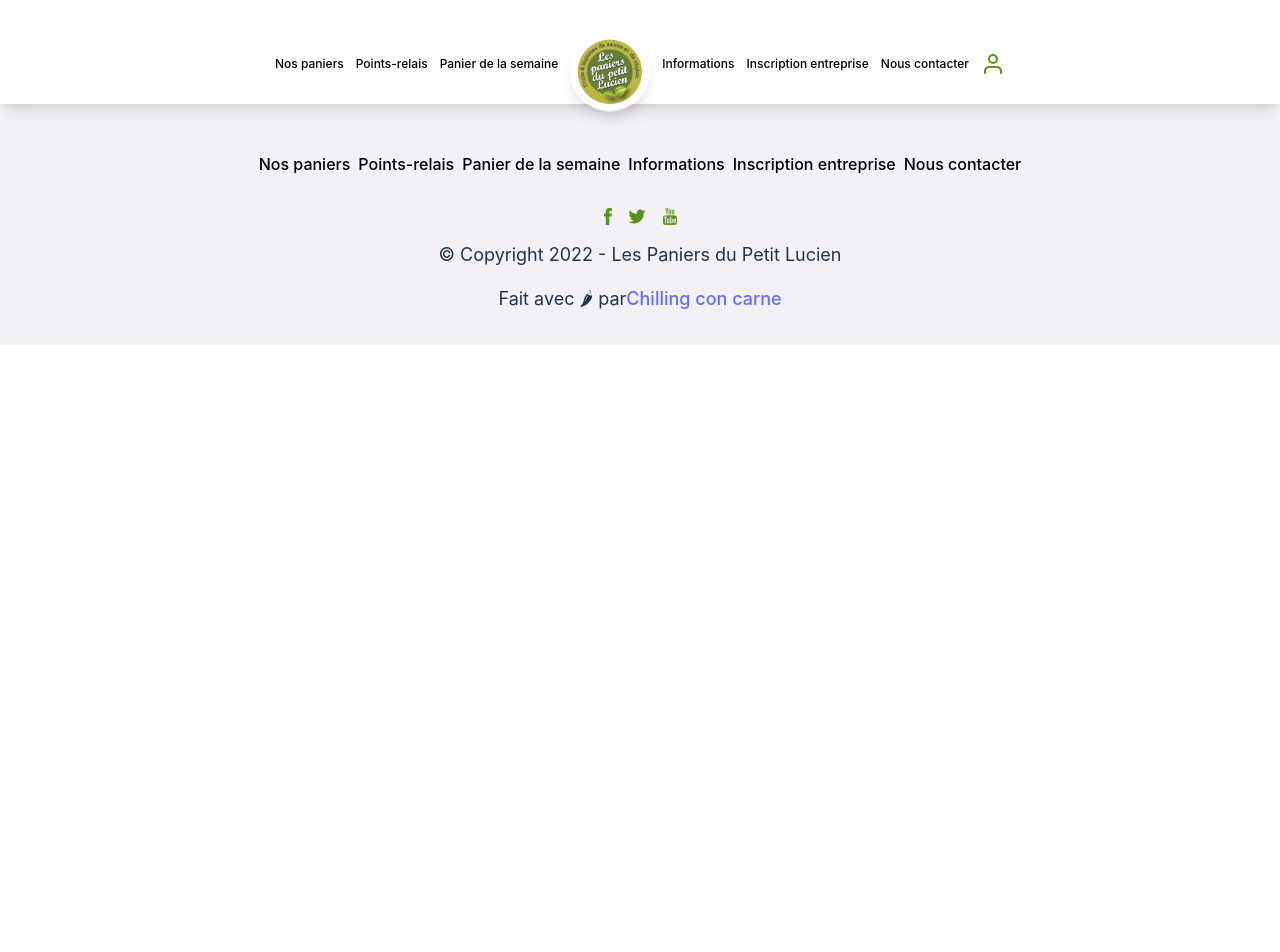
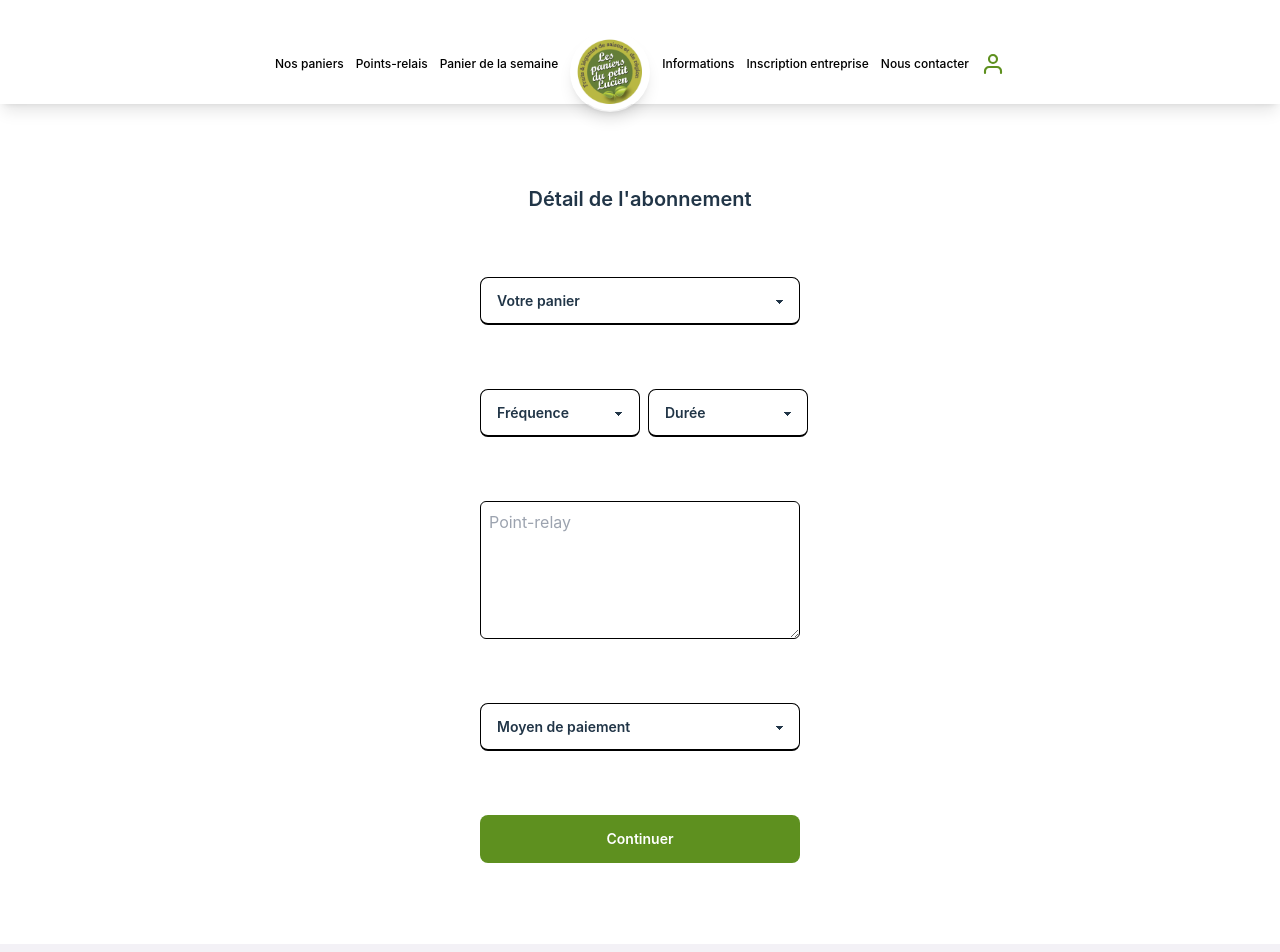
Before and after one commit to chilling-con-carne/lpdpl, a Vue app: page /#/commande/details in a window 1280 px wide. Shown: the top 952 px of the page. Before the commit the page ends 800 px from the top, so only its background shows below. Built offline with nearby package versions, Linux system fonts and the light colour scheme.

Commit message:
feat: made 2 of the 3 order pages

```diff
--- a/src/components/TheFooter.vue
+++ b/src/components/TheFooter.vue
@@ -2,28 +2,46 @@
   <footer class="w-screen bg-[#F3F1F6]">
     <div class="flex flex-col gap-4 py-8">
       <div class="flex flex-col md:flex-row gap-2 justify-center items-start p-4">
-                <router-link class="text-black hover:text-green-500" to="/">Nos paniers</router-link>
-                <router-link class="text-black hover:text-green-500" to="/points-relais">Points-relais</router-link>
-                <router-link class="text-black hover:text-green-500" to="/weekly-basket">Panier de la semaine</router-link>
-                <router-link class="text-black hover:text-green-500" to="/infos">Informations</router-link>
-                <router-link class="text-black hover:text-green-500" to="/company-signup">Inscription entreprise</router-link>
-                <router-link class="text-black hover:text-green-500" to="/contact">Nous contacter</router-link>
+        <router-link class="text-black hover:text-green-500" to="/"
+          >Nos paniers</router-link
+        >
+        <router-link class="text-black hover:text-green-500" to="/points-relais"
+          >Points-relais</router-link
+        >
+        <router-link class="text-black hover:text-green-500" to="/weekly-basket"
+          >Panier de la semaine</router-link
+        >
+        <router-link class="text-black hover:text-green-500" to="/infos"
+          >Informations</router-link
+        >
+        <router-link class="text-black hover:text-green-500" to="/company-signup"
+          >Inscription entreprise</router-link
+        >
+        <router-link class="text-black hover:text-green-500" to="/contact"
+          >Nous contacter</router-link
+        >
       </div>
       <div class="flex gap-4 justify-center">
-                <img :src="Facebook" alt="facebook's logo">
-                <img :src="Twitter" alt="twitter's logo">
-                <img :src="Youtube" alt="youtube's logo">
+        <img :src="Facebook" alt="facebook's logo" />
+        <img :src="Twitter" alt="twitter's logo" />
+        <img :src="Youtube" alt="youtube's logo" />
       </div>
-            <p class="text-xs md:text-lg flex justify-center">© Copyright 2022 - Les Paniers du Petit Lucien</p>
-            <p class="text-xs md:text-lg flex justify-center">Fait avec 🌶 par <a href="https://www.chillingconcarne.co"> Chilling con carne</a></p>
+      <p class="text-xs md:text-lg flex justify-center">
+        © Copyright 2022 - Les Paniers du Petit Lucien
+      </p>
+      <p class="text-xs md:text-lg flex justify-center">
+        Fait avec 🌶 par &nbsp;<a href="https://www.chillingconcarne.co">
+          Chilling con carne</a
+        >
+      </p>
     </div>
   </footer>
 </template>
 
 <script setup lang="ts">
-import Facebook from '../assets/links/facebook.svg';
-import Twitter from '../assets/links/twitter.svg';
-import Youtube from '../assets/links/youtube.svg';
+import Facebook from "../assets/links/facebook.svg";
+import Twitter from "../assets/links/twitter.svg";
+import Youtube from "../assets/links/youtube.svg";
 </script>
 
 <style scoped></style>
--- a/src/components/TheNavbar.vue
+++ b/src/components/TheNavbar.vue
@@ -36,10 +36,10 @@
         :src="Logo"
         alt="Logo des paniers du petit Lucien"
       />
-      <router-link class="text-black hover:text-green-500" to="/infos"
+      <router-link class="text-black hover:text-green-500" to="/informations"
         >Informations</router-link
       >
-      <router-link class="text-black hover:text-green-500" to="/company-signup"
+      <router-link class="text-black hover:text-green-500" to="/entreprises"
         >Inscription entreprise</router-link
       >
       <router-link class="text-black hover:text-green-500" to="/contact"
--- a/src/components/shared/Input.vue
+++ b/src/components/shared/Input.vue
@@ -2,18 +2,25 @@
   <input
     :type="props.type"
     :class="'border-b border-solid border-gray-600 pb-1 ' + props.class"
-    v-model="props.model"
+    :value="props.model"
     :placeholder="props.placeholder"
+    @input="updateValue"
   />
 </template>
 
 <script setup lang="ts">
+const emit = defineEmits(["update:modelValue"]);
+
 let props = defineProps<{
   type: string;
   class?: string;
   model: any;
   placeholder: string;
 }>();
+
+const updateValue = (event: any) => {
+  emit("update:modelValue", event.target.value);
+};
 </script>
 
 <style></style>
--- /dev/null
+++ b/src/pages/Orders/OrderDetails.vue
@@ -0,0 +1,96 @@
+<template>
+  <div
+    class="h-[105vh] w-3/4 md:w-1/2 lg:w-1/4 m-auto flex flex-col gap-8 lg:gap-16 justify-center"
+  >
+    <h1 class="font-semibold text-xl">Détail de l'abonnement</h1>
+    <form action="" class="flex flex-col gap-4 lg:gap-16">
+      <select
+        name="basket-type"
+        id="basket-type"
+        class="select border border-b-2 border-solid border-black"
+        v-model="basket"
+      >
+        <option value="" disabled selected>Votre panier</option>
+        <option value="basic">Panier basique</option>
+        <option value="premium">Panier premium</option>
+      </select>
+      <div class="flex flex-row w-full gap-2">
+        <select
+          class="select w-1/2 border border-b-2 border-solid border-black"
+          name="frequency"
+          id="frequency"
+          v-model="frequency"
+        >
+          <option value="" disabled selected>Fréquence</option>
+          <option value="week">Hebdomadaire</option>
+          <option value="2-weeks">Bimensuel</option>
+          <option class="month">Mensuel</option>
+        </select>
+        <select
+          class="select w-1/2 border border-b-2 border-solid border-black"
+          name="duration"
+          id="duration"
+          v-model="duration"
+        >
+          <option value="" disabled selected>Durée</option>
+          <option value="3-months">3 mois</option>
+          <option value="6-months">6 mois</option>
+          <option value="1-year">1 an</option>
+        </select>
+      </div>
+      <textarea
+        class="border border-solid border-black rounded-md p-2"
+        name="relay-point"
+        id="relay-point"
+        cols="30"
+        rows="5"
+        placeholder="Point-relay"
+        v-model="relay"
+      ></textarea>
+      <select
+        class="select border border-b-2 border-solid border-black"
+        name="frequency"
+        id="frequency"
+        v-model="payment"
+      >
+        <option value="" disabled selected>Moyen de paiement</option>
+        <option value="week">Carte bancaire</option>
+        <option value="2-weeks">Paypal</option>
+      </select>
+      <button
+        @click="goToOrderDetails"
+        class="btn btn-md bg-green-500 hover:bg-green-600 border-none normal-case"
+      >
+        Continuer
+      </button>
+    </form>
+  </div>
+</template>
+
+<script setup lang="ts">
+import Input from "../../components/shared/Input.vue";
+
+import { ref } from "vue";
+import { useRouter } from "vue-router";
+const router = useRouter();
+
+const basket = ref("");
+const frequency = ref("");
+const duration = ref("");
+const relay = ref("");
+const payment = ref("");
+
+const goToOrderDetails = () => {
+  if (
+    basket.value != "" &&
+    frequency.value != "" &&
+    duration.value != "" &&
+    relay.value != "" &&
+    payment.value != ""
+  ) {
+    router.push("/commande/recap");
+  }
+};
+</script>
+
+<style></style>
--- /dev/null
+++ b/src/pages/Orders/OrderInfos.vue
@@ -0,0 +1,64 @@
+<template>
+  <div
+    class="h-screen w-3/4 md:w-1/2 lg:w-1/4 m-auto flex flex-col gap-8 lg:gap-16 justify-center"
+  >
+    <h1 class="font-semibold text-xl">Informations de facturation</h1>
+    <form action="" class="flex flex-col gap-8 lg:gap-16">
+      <div class="flex flex-row w-full gap-2">
+        <Input class="w-1/2" type="text" placeholder="Prénom" :model="firstName"></Input>
+        <Input class="w-1/2" type="text" placeholder="Nom" :model="lastName"></Input>
+      </div>
+      <Input placeholder="Adresse e-mail" type="text" :model="email"></Input>
+      <Input placeholder="Téléphone" type="tel" :model="phone"></Input>
+      <Input placeholder="Mot de passe" type="password" :model="password"></Input>
+      <Input
+        placeholder="Vérification mot de passe"
+        type="password"
+        :model="confirmPass"
+      ></Input>
+      <button
+        @click="goToOrderDetails()"
+        class="btn btn-md bg-green-500 hover:bg-green-600 border-none normal-case"
+      >
+        Continuer
+      </button>
+    </form>
+    <p class="text-gray-400">
+      Vous avez dejà un compte ?
+      <router-link to="/connexion" class="text-green-500">Se connecter</router-link>
+    </p>
+  </div>
+</template>
+
+<script setup lang="ts">
+import Input from "../../components/shared/Input.vue";
+import { validateEmail } from "../../utils";
+import { ref } from "vue";
+import { useRouter } from "vue-router";
+
+const router = useRouter();
+
+const firstName = ref("");
+const lastName = ref("");
+
+const email = ref("");
+const phone = ref("");
+
+const password = ref("");
+const confirmPass = ref("");
+
+const goToOrderDetails = () => {
+  if (
+    firstName.value != "" &&
+    lastName.value != "" &&
+    validateEmail(email.value) &&
+    phone.value != "" &&
+    password.value.length >= 8 &&
+    password.value == confirmPass.value
+  ) {
+    router.push("/order/details");
+  }
+};
+</script>
+
+<style></style>
--- /dev/null
+++ b/src/pages/Orders/OrderRecap.vue
@@ -0,0 +1,15 @@
+<template>
+  <div
+    class="h-screen w-3/4 md:w-1/2 lg:w-1/4 m-auto flex flex-col gap-8 lg:gap-16 justify-center"
+  >
+    <h1 class="font-semibold text-xl">Récpitulatif</h1>
+  </div>
+</template>
+
+<script setup lang="ts">
+import Input from "../components/shared/Input.vue";
+
+import { ref } from "vue";
+</script>
+
+<style></style>
--- a/src/router/index.ts
+++ b/src/router/index.ts
@@ -5,24 +5,44 @@ import Home from '../pages/Home.vue';
 const routes = [
     {
         path: '/',
+        name: "home",
         component: Home,
     },
     {
         path: '/choix-panier',
+        name: "basket-choice",
         component: () => import("../pages/BasketChoice.vue"),
     },
     {
         path: '/points-relais',
+        name: "relay-point",
         component: () => import("../pages/RelayPoint.vue"),
     },
     {
         path: '/connexion',
+        name: 'login',
         component: () => import("../pages/Login.vue"),
     },
     {
         path: '/inscription',
+        name: 'register',
         component: () => import("../pages/Registration.vue"),
-    }
+    },
+    {
+        path: '/commande/details',
+        name:'order-detail',
+        component: () => import('../pages/Orders/OrderDetails.vue'),
+    },
+    {
+        path: '/commande/infos',
+        name: 'order-infos',
+        component: () => import('../pages/Orders/OrderInfos.vue'),
+    },
+    {
+        path: '/commande/recap',
+        name: 'order-recap',
+        component: () => import('../pages/Orders/OrderRecap.vue'),
+    },
 ]
 
 
--- /dev/null
+++ b/src/utils.ts
@@ -0,0 +1,7 @@
+export const validateEmail = (email:string) => {
+    return String(email)
+      .toLowerCase()
+      .match(
+        /^(([^<>()[\]\\.,;:\s@"]+(\.[^<>()[\]\\.,;:\s@"]+)*)|(".+"))@((\[[0-9]{1,3}\.[0-9]{1,3}\.[0-9]{1,3}\.[0-9]{1,3}\])|(([a-zA-Z\-0-9]+\.)+[a-zA-Z]{2,}))$/
+      );
+  };
```
Lines whose indentation alone changed are shown as unchanged.
